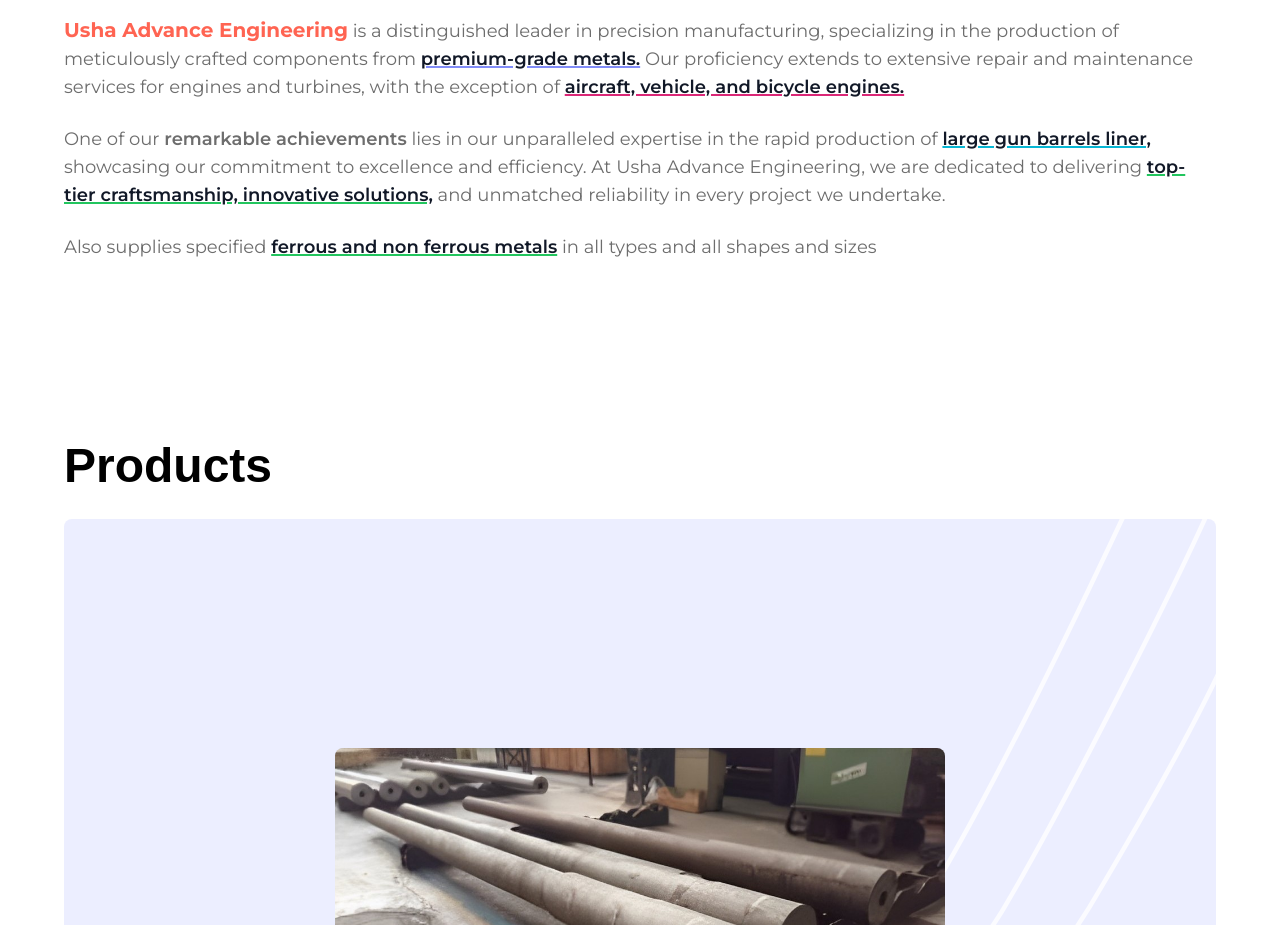
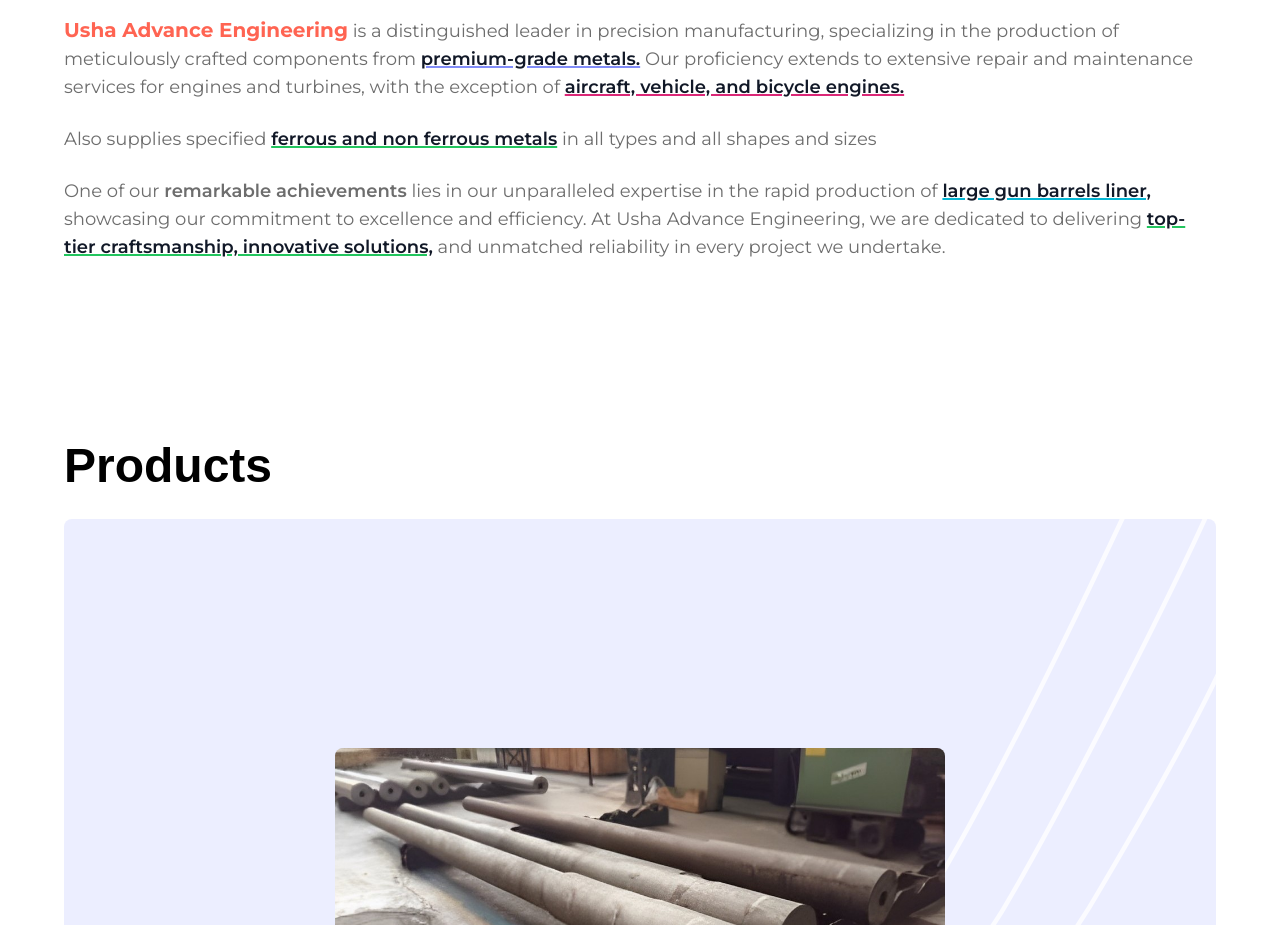
Before and after one commit to VALiUMgithub/Usha-Engineering, a React (Vite) app: page / in a window 1280 px wide. Shown: the part 953-1878 px from the top of the page. Built offline with nearby package versions, Linux system fonts and the light colour scheme; a web font is replaced by a local one.

Commit message:
Update SpecialOffer.jsx

```diff
--- a/src/sections/SpecialOffer.jsx
+++ b/src/sections/SpecialOffer.jsx
@@ -28,6 +28,13 @@
 					</span>
 				</p>
 				<p className='mt-6 info-text'>
+					Also supplies specified{" "}
+					<span className='font-semibold underline decoration-green-500 hover:decoration-green-700 text-gray-900 decoration-2'>
+						ferrous and non ferrous metals
+					</span>{" "}
+					in all types and all shapes and sizes
+				</p>
+				<p className='mt-6 info-text'>
 					One of our{" "}
 					<span className='font-semibold'>remarkable achievements</span> lies in
 					our unparalleled expertise in the rapid production of{" "}
@@ -41,13 +48,7 @@
 					</span>{" "}
 					and unmatched reliability in every project we undertake.
 				</p>
-				<p className='mt-6 info-text'>
-					Also supplies specified{" "}
-					<span className='font-semibold underline decoration-green-500 hover:decoration-green-700 text-gray-900 decoration-2'>
-						ferrous and non ferrous metals
-					</span>{" "}
-					in all types and all shapes and sizes
-				</p>
+
 
 				{/* <div className='mt-11 flex flex-wrap gap-4'>
 					<Button label='Shop now' iconURL={arrowRight} />
```
